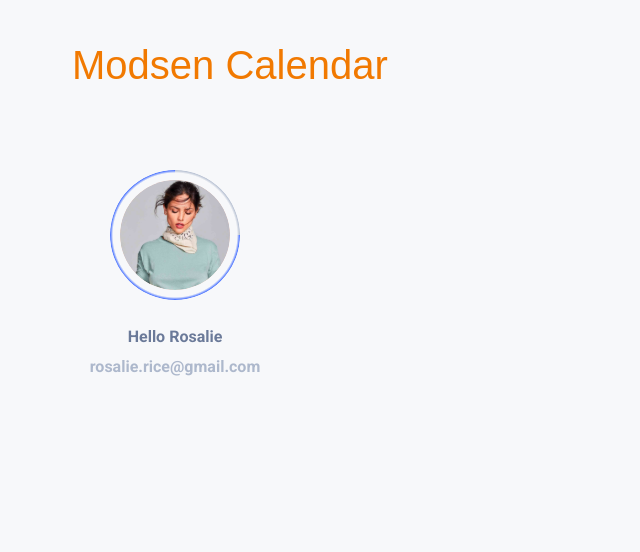
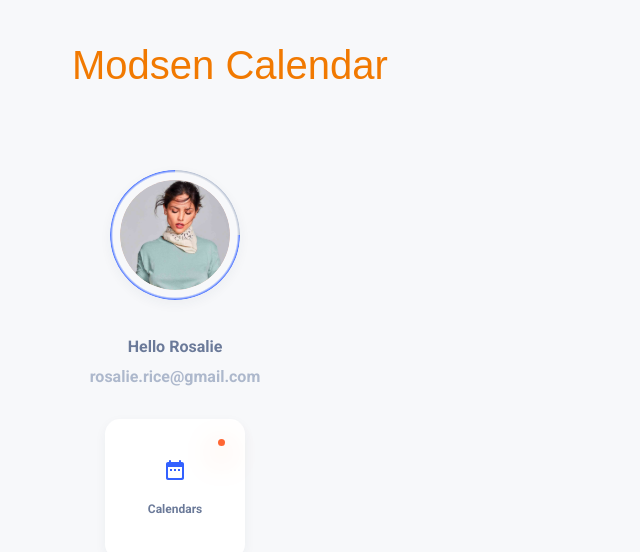
Before and after one commit to esteragrest/modsen-calendar, a React (Vite) app: page / in a window 1280 px wide. Shown: the top 552 px of the page, without its empty margins (0-640 px from the left). Built offline with nearby package versions, Linux system fonts and the light colour scheme; a web font is replaced by a local one.

Commit message:
feat(sidebar): add calendar nav button

```diff
--- a/src/components/sidebar/Sidebar.jsx
+++ b/src/components/sidebar/Sidebar.jsx
@@ -1,4 +1,4 @@
-import { UserProfile } from "./components/user-profile/UserProfile";
+import { SidebarNavButton, UserProfile } from "./components";
 import styles from "./sidebar.module.scss";
 
 export const Sidebar = () => {
@@ -9,6 +9,7 @@ export const Sidebar = () => {
         name="Rosalie"
         email="rosalie.rice@gmail.com"
       />
+      <SidebarNavButton />
     </div>
   );
 };
--- a/src/components/sidebar/components/index.js
+++ b/src/components/sidebar/components/index.js
@@ -0,0 +1,2 @@
+export * from "./sidebar-nav-button/SidebarNavButton";
+export * from "./user-profile/UserProfile";
--- /dev/null
+++ b/src/components/sidebar/components/sidebar-nav-button/SidebarNavButton.jsx
@@ -0,0 +1,13 @@
+import styles from "./sidebar-nav-button.module.scss";
+
+export const SidebarNavButton = () => {
+  return (
+    <div className={styles["sidebar-nav-button-container"]}>
+      <div className={styles.status}></div>
+      <div className={styles.calendars}>
+        <img src="/public/img/calendar.svg" alt="" />
+        <p>Calendars</p>
+      </div>
+    </div>
+  );
+};
--- /dev/null
+++ b/src/components/sidebar/components/sidebar-nav-button/sidebar-nav-button.module.scss
@@ -0,0 +1,43 @@
+@import "../../../../styles/variables.scss";
+
+.sidebar-nav-button-container {
+  position: relative;
+  display: flex;
+  justify-content: center;
+  align-items: center;
+  width: 140px;
+  height: 140px;
+  background-color: #fff;
+  border-radius: 15px;
+  box-shadow: 0 4px 12px $color-shadow;
+  transition: transform 0.3s ease;
+}
+
+.sidebar-nav-button-container:hover {
+  transform: translateY(-10px);
+}
+
+.status {
+  position: absolute;
+  display: block;
+  width: 7px;
+  height: 7px;
+  border-radius: $radius-lg;
+  background-color: $color-timeline;
+  top: 20px;
+  right: 20px;
+  box-shadow: 0 10px 30px $color-timeline;
+}
+
+.calendars {
+  display: flex;
+  justify-content: center;
+  align-items: center;
+  flex-direction: column;
+  gap: 20px;
+}
+
+.calendars p {
+  font-size: $font-size-sm;
+  font-weight: bold;
+}
--- a/src/components/sidebar/components/user-profile/UserProfile.jsx
+++ b/src/components/sidebar/components/user-profile/UserProfile.jsx
@@ -9,10 +9,10 @@ export const UserProfile = ({ avatar, name, email }) => {
         <div className={styles["avatar"]}>
           <img src={avatar} alt={`${name}`} />
         </div>
-        <div className={styles["user-info"]}>
-          <p className={styles.name}>Hello {name}</p>
-          <p className={styles.email}>{email}</p>
-        </div>
+      </div>
+      <div className={styles["user-info"]}>
+        <p className={styles.name}>Hello {name}</p>
+        <p className={styles.email}>{email}</p>
       </div>
     </div>
   );
--- a/src/components/sidebar/components/user-profile/user-profile.module.scss
+++ b/src/components/sidebar/components/user-profile/user-profile.module.scss
@@ -4,8 +4,9 @@
   display: flex;
   justify-content: center;
   align-items: center;
+  flex-direction: column;
   text-align: center;
-  gap: 10px;
+  gap: 35px;
 }
 
 .avatar-container {
@@ -15,10 +16,9 @@
   border-radius: 50%;
   padding: 10px;
   align-items: center;
-  justify-content: center;
   z-index: 0;
   background-color: $color-background;
-  box-shadow: 0 4px 12px rgba(0, 0, 0, var($color-shadow));
+  box-shadow: 0 4px 12px $color-shadow;
 
   &::before {
     content: "";
@@ -66,7 +66,6 @@
   align-items: center;
   flex-direction: column;
   gap: $space-xs;
-  padding: 35px 0;
 }
 
 .user-info .name {
--- a/src/components/sidebar/sidebar.module.scss
+++ b/src/components/sidebar/sidebar.module.scss
@@ -1,9 +1,11 @@
 .sidebar {
   box-sizing: border-box;
   width: 350px;
-  min-height: 10vh;
+  min-height: 100vh;
   display: flex;
-  justify-content: center;
-  align-items: start;
+  justify-content: start;
+  align-items: center;
+  flex-direction: column;
   padding: 40px 66px;
+  gap: 30px;
 }
```
Also changed, not shown: public/img/logo.svg (added).
